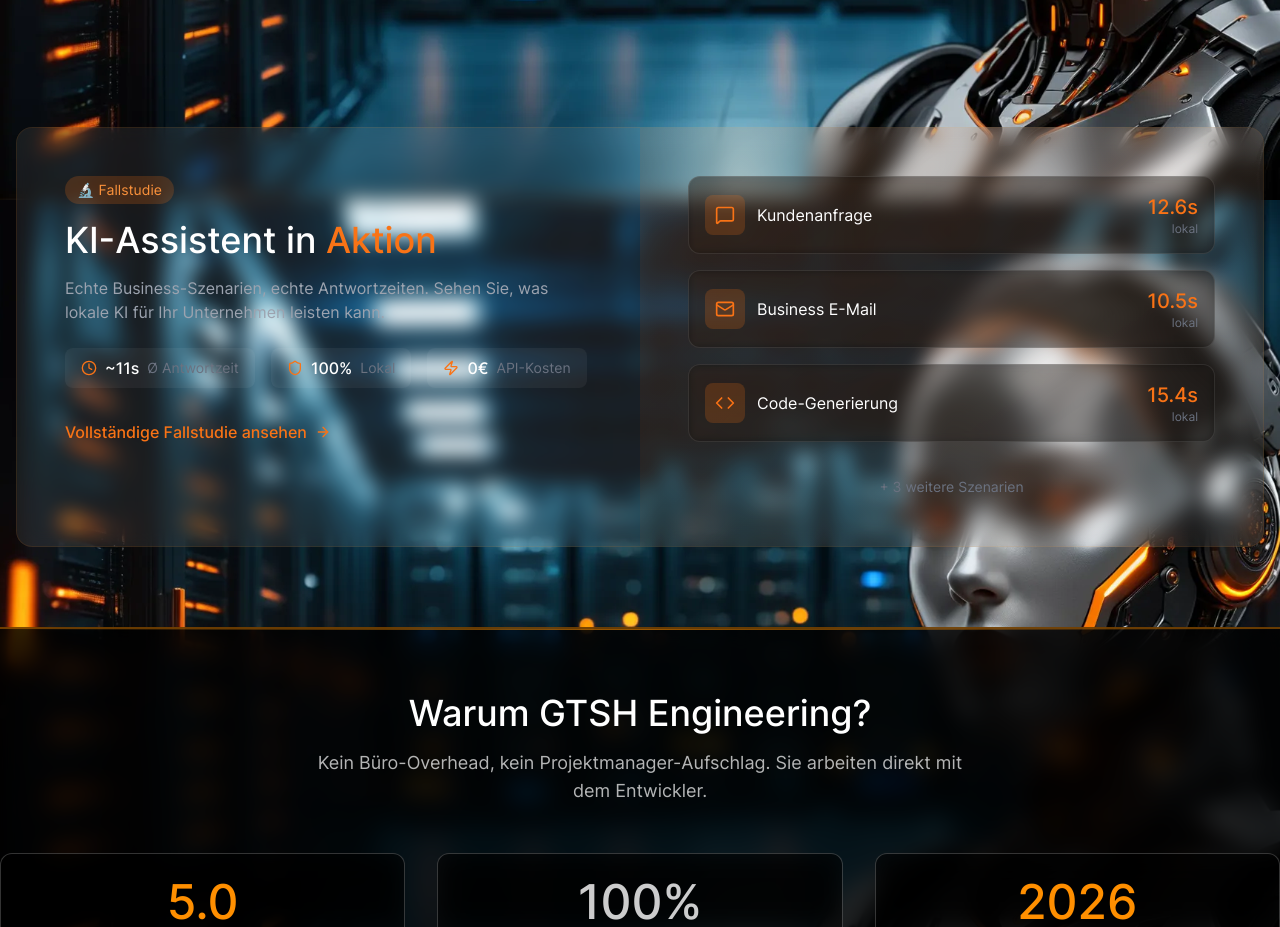
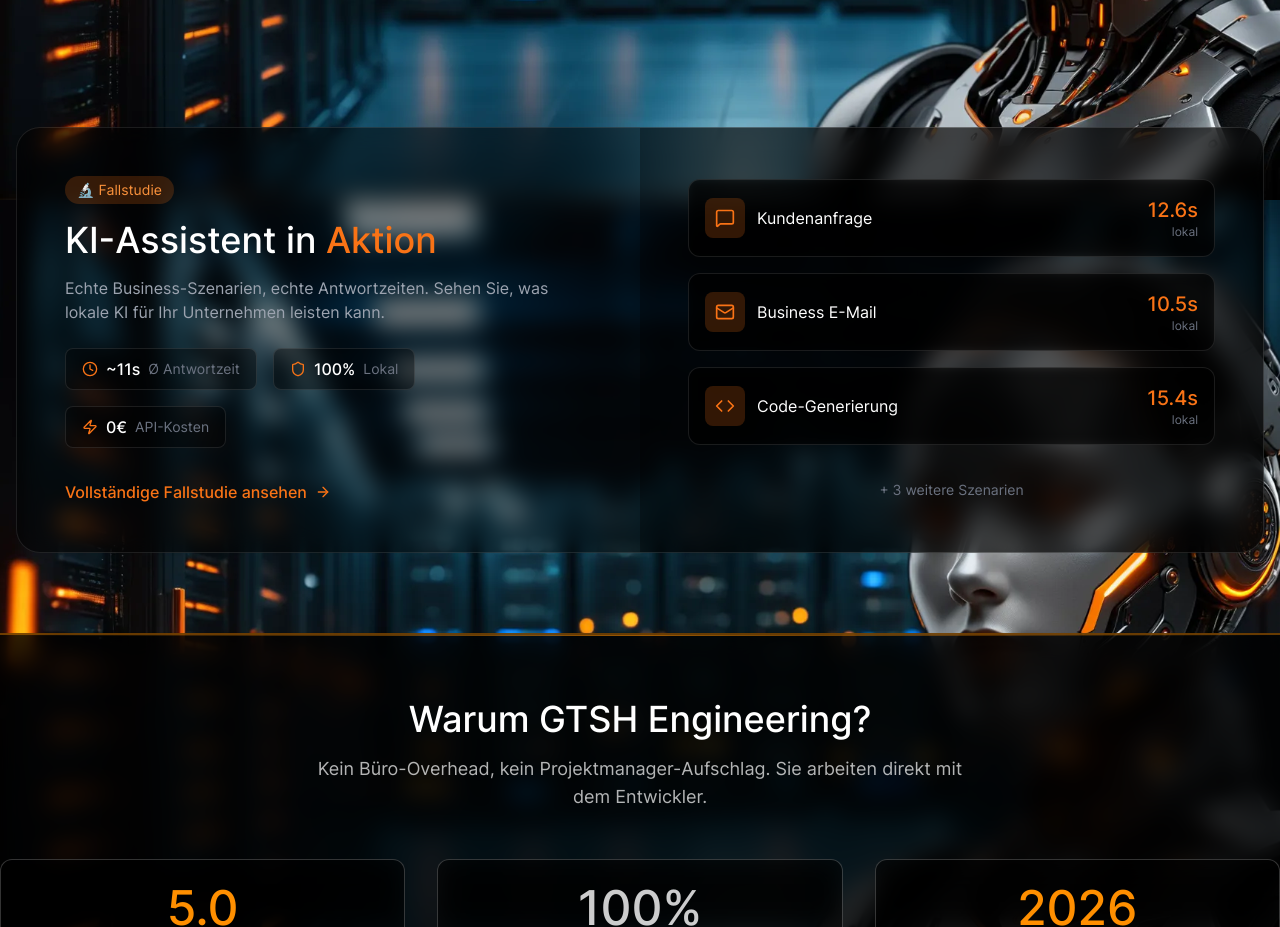
Before and after one commit to GTSH-beyond-Gaming/engineering, a React (Vite) app: page / in a window 1280 px wide. Shown: the part 3800-4727 px from the top of the page. Built offline with nearby package versions, Linux system fonts and the light colour scheme.

Commit message:
fix: CaseStudyTeaser Branding angepasst
- glass-card durch bg-black/50 backdrop-blur-md ersetzt
- Stats-Badges dunkler (bg-black/40)
- Orange-Gradient entfernt

```diff
--- a/src/components/CaseStudyTeaser.jsx
+++ b/src/components/CaseStudyTeaser.jsx
@@ -16,7 +16,7 @@
           initial={{ opacity: 0, y: 20 }}
           whileInView={{ opacity: 1, y: 0 }}
           viewport={{ once: true }}
-          className="glass-card rounded-3xl overflow-hidden"
+          className="bg-black/50 backdrop-blur-md border border-white/10 rounded-3xl overflow-hidden"
         >
           <div className="grid lg:grid-cols-2 gap-0">
             {/* Left: Content */}
@@ -39,7 +39,7 @@
                   { icon: Shield, value: '100%', label: 'Lokal' },
                   { icon: Zap, value: '0€', label: 'API-Kosten' },
                 ].map((stat) => (
-                  <div key={stat.label} className="flex items-center gap-2 bg-white/5 px-4 py-2 rounded-lg">
+                  <div key={stat.label} className="flex items-center gap-2 bg-black/40 border border-white/10 px-4 py-2 rounded-lg">
                     <stat.icon className="w-4 h-4 text-orange-500" />
                     <span className="font-bold text-white">{stat.value}</span>
                     <span className="text-gray-500 text-sm">{stat.label}</span>
@@ -57,7 +57,7 @@
             </div>
 
             {/* Right: Scenario Cards */}
-            <div className="bg-gradient-to-br from-orange-500/10 to-transparent p-8 lg:p-12 flex items-center">
+            <div className="bg-black/30 p-8 lg:p-12 flex items-center">
               <div className="space-y-4 w-full">
                 {scenarios.map((scenario, i) => (
                   <motion.div
```
